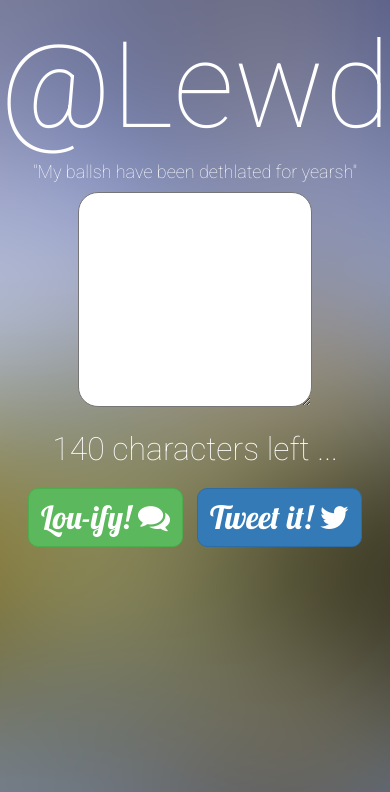
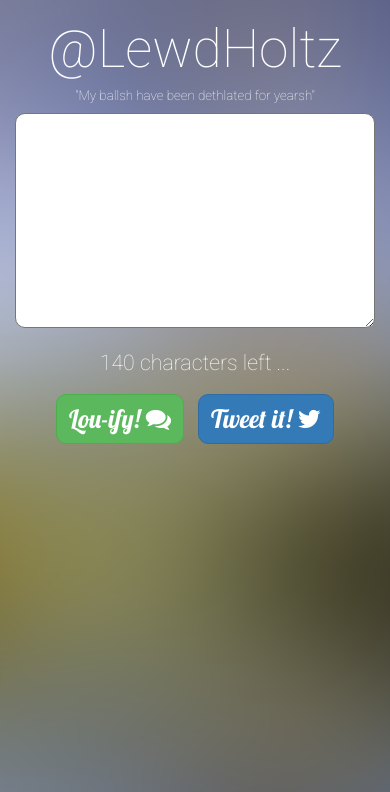
Before and after one commit to tcombs/lewdholtz, a Node server app: page / in a window 390 px wide; the page is wider, and only the part inside the window is pictured. Shown: the top 792 px of that part. Run offline with Node 20, Linux system fonts and the light colour scheme; style sheets or scripts are compiled from the project's sources; some libraries are stand-ins or nearby versions.

Commit message:
mobile media query added

```diff
--- a/public/local/less/style.css
+++ b/public/local/less/style.css
@@ -1 +1 @@
-body{background:url("/images/bg.png") no-repeat center center fixed;-webkit-background-size:cover;-moz-background-size:cover;-o-background-size:cover;background-size:cover}.center{text-align:center}h1,h2,h3,h4,h5,h6,p{color:white;font-family:'Roboto',serif;font-weight:100}.width80{width:80%}#char-sent{font-size:24pt}#lewd-header{font-size:90pt}#lewd-subtext{font-size:20pt}.danger-text{color:#f00}#tweet-form #tweet-text{width:65%;font-size:20pt;height:215px;padding:15px;-webkit-border-radius:20px;-moz-border-radius:20px;border-radius:20px}#tweet-form #lou-ify{font-size:24pt;font-family:'Lobster';margin:5px;-webkit-border-radius:10px;-moz-border-radius:10px;border-radius:10px}#tweet-form #tweet-submit{font-size:24pt;font-family:'Lobster';margin:5px;-webkit-border-radius:10px;-moz-border-radius:10px;border-radius:10px}
+body{background:url("/images/bg.png") no-repeat center center fixed;-webkit-background-size:cover;-moz-background-size:cover;-o-background-size:cover;background-size:cover}.center{text-align:center}h1,h2,h3,h4,h5,h6,p{color:white;font-family:'Roboto',serif;font-weight:100}.width80{width:80%}#char-sent{font-size:24pt}#lewd-header{font-size:90pt}#lewd-subtext{font-size:20pt}.danger-text{color:#f00}#tweet-form #tweet-text{width:65%;font-size:20pt;height:215px;padding:15px;-webkit-border-radius:20px;-moz-border-radius:20px;border-radius:20px}#tweet-form #lou-ify{font-size:24pt;font-family:'Lobster';margin:5px;-webkit-border-radius:10px;-moz-border-radius:10px;border-radius:10px}#tweet-form #tweet-submit{font-size:24pt;font-family:'Lobster';margin:5px;-webkit-border-radius:10px;-moz-border-radius:10px;border-radius:10px}@media (max-width:800px){#lewd-header{font-size:40pt}#lewd-subtext{font-size:10pt}#tweet-form #tweet-text{width:100%;font-size:16pt;height:215px;padding:15px;-webkit-border-radius:10px;-moz-border-radius:10px;border-radius:10px}#tweet-form #lou-ify{font-size:19pt;font-family:'Lobster';margin:5px;-webkit-border-radius:10px;-moz-border-radius:10px;border-radius:10px}#tweet-form #tweet-submit{font-size:19pt;font-family:'Lobster';margin:5px;-webkit-border-radius:10px;-moz-border-radius:10px;border-radius:10px}#tweet-form #char-sent{font-size:16pt}}
--- a/public/local/less/style.less
+++ b/public/local/less/style.less
@@ -9,7 +9,6 @@ body {
 .center {
   text-align: center;
 }
-
 h1,
 h2,
 h3,
@@ -24,54 +23,88 @@ p {
 .width80 {
   width: 80%;
 }
-
 #char-sent {
   font-size: 24pt;
 }
-
 #lewd-header {
   font-size: 90pt;
 }
 #lewd-subtext {
   font-size: 20pt;
 }
-
 .danger-text {
- color: @text-color-danger;
+  color: @text-color-danger;
 }
-
 #tweet-form {
   #tweet-text {
     width: 65%;
     font-size: 20pt;
     height: 215px;
     padding: 15px;
-
-
     -webkit-border-radius: 20px;
     -moz-border-radius: 20px;
     border-radius: 20px;
   }
-
   #lou-ify {
     font-size: 24pt;
     font-family: 'Lobster';
     margin: 5px;
+    -webkit-border-radius: 10px;
+    -moz-border-radius: 10px;
+    border-radius: 10px;
+  }
+  #tweet-submit {
+    font-size: 24pt;
+    font-family: 'Lobster';
+    margin: 5px;
+    -webkit-border-radius: 10px;
+    -moz-border-radius: 10px;
+    border-radius: 10px;
+  }
+}
 
 
+
+////////// MEDIA LOW RES IPHONE THIONGS //////
+@media (max-width: 800px) {
+  #lewd-header {
+    font-size: 40pt;
+  }
+  #lewd-subtext {
+    font-size: 10pt;
+  }
+
+
+
+  #tweet-form {
+  #tweet-text {
+    width: 100%;
+    font-size: 16pt;
+    height: 215px;
+    padding: 15px;
+    -webkit-border-radius: 10px;
+    -moz-border-radius: 10px;
+    border-radius: 10px;
+  }
+  #lou-ify {
+    font-size: 19pt;
+    font-family: 'Lobster';
+    margin: 5px;
+    -webkit-border-radius: 10px;
+    -moz-border-radius: 10px;
+    border-radius: 10px;
+  }
+  #tweet-submit {
+    font-size: 19pt;
+    font-family: 'Lobster';
+    margin: 5px;
     -webkit-border-radius: 10px;
     -moz-border-radius: 10px;
     border-radius: 10px;
   }
 
-
-  #tweet-submit {
-    font-size: 24pt;
-    font-family: 'Lobster';
-    margin: 5px;
-
-    -webkit-border-radius: 10px;
-    -moz-border-radius: 10px;
-    border-radius: 10px;
+  #char-sent{
+    font-size: 16pt;
   }
 }
+}
--- a/views/index.hbs
+++ b/views/index.hbs
@@ -1,5 +1,5 @@
 <h1 id='lewd-header' class='center'>@LewdHoltz</h1>
-<h4 class='center'>"My ballsh have been dethlated for yearsh"</h4>
+<h4 class='center' id='lewd-subtext'>"My ballsh have been dethlated for yearsh"</h4>
 <div class='container'>
 
 
--- a/views/layout.hbs
+++ b/views/layout.hbs
@@ -3,6 +3,7 @@
 
 <head>
   <title>{{title}}</title>
+  <meta name="viewport" content="width=device-width, initial-scale=1, maximum-scale=1">
   <link rel='stylesheet' href='/global/bootstrap/dist/css/bootstrap.min.css' />
   <link rel='stylesheet' href='/global/toastr/toastr.min.css' />
   <link rel="stylesheet" href="//maxcdn.bootstrapcdn.com/font-awesome/4.3.0/css/font-awesome.min.css">
```
